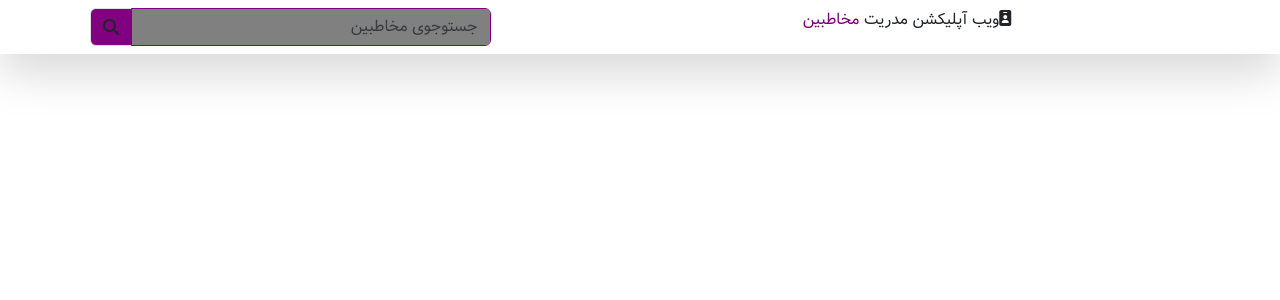
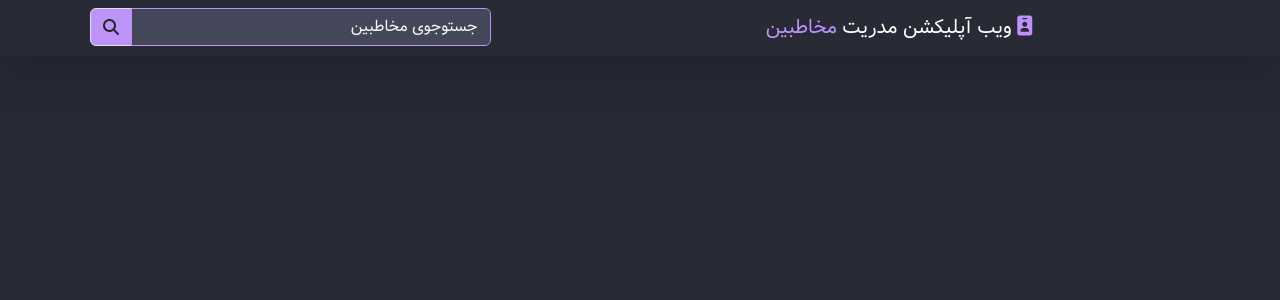
Before and after one commit to HasibullahAman/contact-manager, a React (Create React App) app: page / in a window 1280 px wide. Shown: the top 300 px of the page. Built offline with nearby package versions, Linux system fonts and the light colour scheme.

Commit message:
done color plate and navbar style

```diff
--- a/src/components/Navbar.jsx
+++ b/src/components/Navbar.jsx
@@ -3,15 +3,20 @@ import { PURPLE, BACKGROUND } from "../helpers/color";
 
 const Navbar = () => {
   return (
-    <nav className="navbar navbar-dark navbar-expand-sm shadow-lg">
+    <nav
+      className="navbar navbar-dark navbar-expand-sm shadow-lg"
+      style={{ backgroundColor: BACKGROUND }}
+    >
       <div className="container">
         <div className="row w-100">
-        <div className="col ">
+          <div className="col ">
             <SearchContact />
           </div>
           <div className="col">
-            ویب آپلیکشن مدریت <span style={{ color: "purple" }}> مخاطبین</span>
-            <i className="fas fa-id-badge" />
+            <div className="navbar-brand">
+              ویب آپلیکشن مدریت <span style={{ color: PURPLE }}> مخاطبین</span> {" "}
+              <i className="fas fa-id-badge" style={{ color: PURPLE }} />
+            </div>
           </div>
         </div>
       </div>
--- a/src/components/contact/SearchContact.jsx
+++ b/src/components/contact/SearchContact.jsx
@@ -1,17 +1,19 @@
+import { PURPLE} from "../../helpers/color";
+
+
 const SearchContact = () => {
   return (
     <div className="input-group mx-2 w-75" dir="ltr">
       <span
         className="input-group-text"
         id="basic-addon1"
-        style={{ backgroundColor: "purple" }}
+        style={{ backgroundColor: PURPLE}}
       >
         <i className="fas fa-search" />
       </span>
       <input
         dir="rtl"
         type="text"
-        style={{ backgroundColor: "gray", borderColor: "purple" }}
         className="form-control"
         placeholder="جستوجوی مخاطبین"
         aria-label="search"
--- a/src/index.css
+++ b/src/index.css
@@ -1,11 +1,26 @@
 body {
-  margin: 0;
-  font-family: "Vazir", 'tahoma', 'ubuntu' !important;
+  background-color: #252a36;
+  font-family: "Vazir", "tahoma", "Ubuntu" !important;
   -webkit-font-smoothing: antialiased;
   -moz-osx-font-smoothing: grayscale;
 }
 
-code {
-  font-family: source-code-pro, Menlo, Monaco, Consolas, 'Courier New',
-    monospace;
+input[type="text"]::-webkit-input-placeholder,
+input[type="email"]::-webkit-input-placeholder,
+input[type="number"]::-webkit-input-placeholder {
+  color: #f8f8f4;
 }
+
+input[type="text"],
+input[type="email"],
+input[type="number"] {
+  color: #f8f8f4 !important;
+  background-color: #44475a !important;
+  border-color: #bd93f9 !important;
+}
+
+.form-control {
+  background-color: #44475a !important;
+  color: #f8f8f4 !important;
+  border-color: #bd93f9 !important;
+}
```
